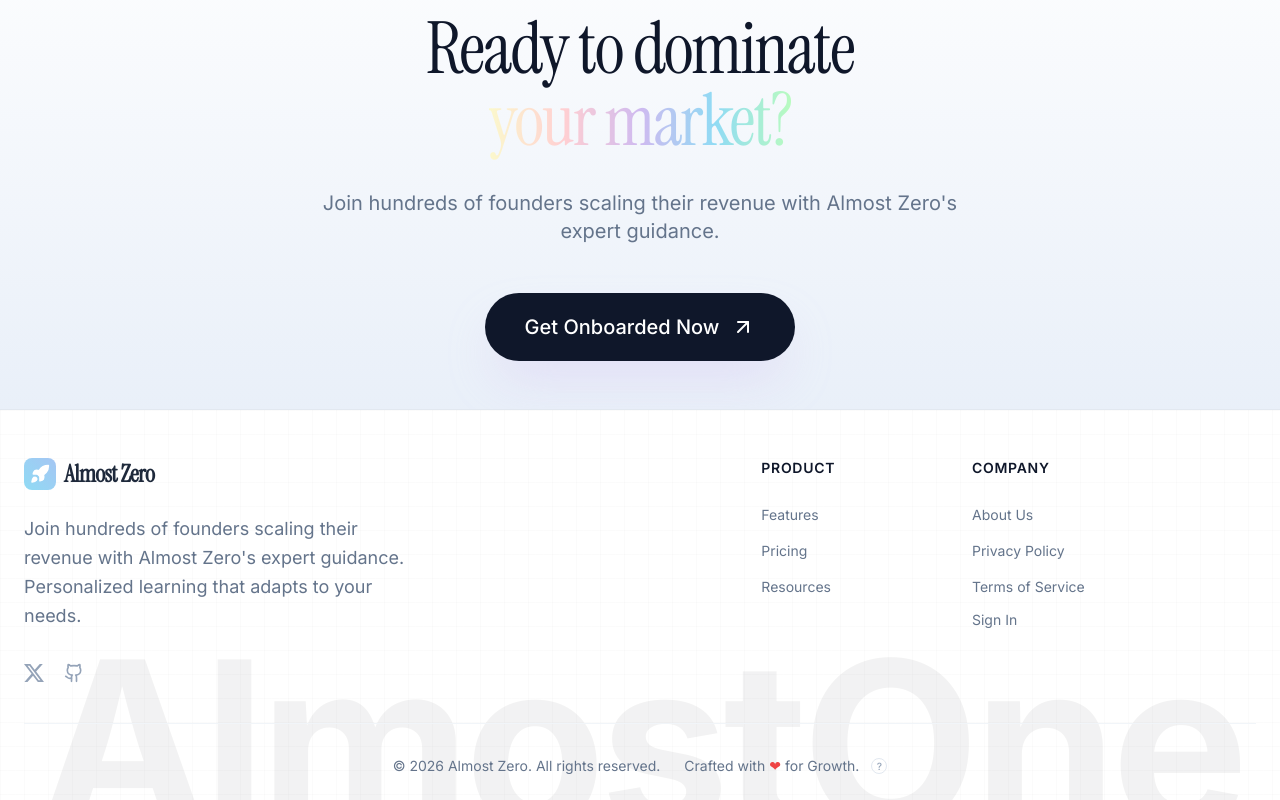
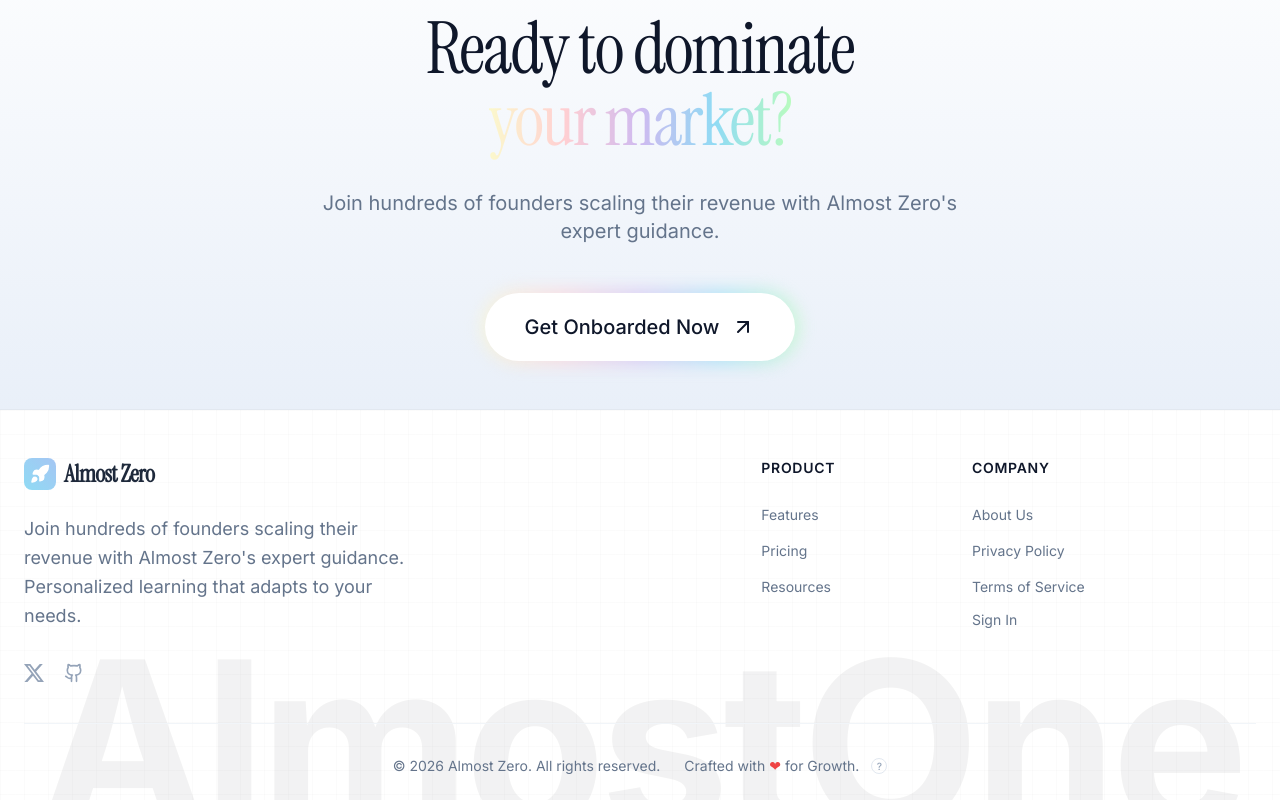
Before and after one commit to solicatehq/almostone, a React (Vite) app: page / in a window 1280 px wide. Shown: the part 8165-8965 px from the top of the page. Built offline with nearby package versions, Linux system fonts and the light colour scheme.

Commit message:
refactor: improve CTA button with gradient background and hover effect

```diff
--- a/components/landing/CTA.tsx
+++ b/components/landing/CTA.tsx
@@ -18,11 +18,13 @@ export const CTA: React.FC = () => {
             Join hundreds of founders scaling their revenue with Almost Zero's expert guidance.
           </p>
 
-          <button className="group relative inline-flex items-center gap-3 bg-slate-900 text-white px-10 py-5 rounded-full text-xl font-medium overflow-hidden transition-all hover:scale-105 shadow-2xl shadow-pastel-mauve/40 hover:shadow-pastel-mauve/60">
-            <span className="relative z-10 group-hover:text-pastel-lemon transition-colors">Get Onboarded Now</span>
-            <ArrowUpRight className="relative z-10 group-hover:translate-x-1 group-hover:-translate-y-1 group-hover:text-pastel-lemon transition-all" />
-            <div className="absolute inset-0 bg-rainbow-gradient opacity-0 group-hover:opacity-20 transition-opacity duration-500"></div>
-          </button>
+          <div className="relative group inline-flex">
+            <div className="absolute -inset-1 bg-rainbow-gradient rounded-full blur opacity-60 group-hover:opacity-100 transition duration-500 will-change-transform"></div>
+            <button className="relative flex items-center gap-3 bg-white text-slate-900 px-10 py-5 rounded-full text-xl font-medium transition-all hover:scale-105">
+              <span className="relative z-10">Get Onboarded Now</span>
+              <ArrowUpRight className="relative z-10 group-hover:translate-x-1 group-hover:-translate-y-1 transition-transform" />
+            </button>
+          </div>
         </AnimateInView>
       </div>
     </footer>
```
